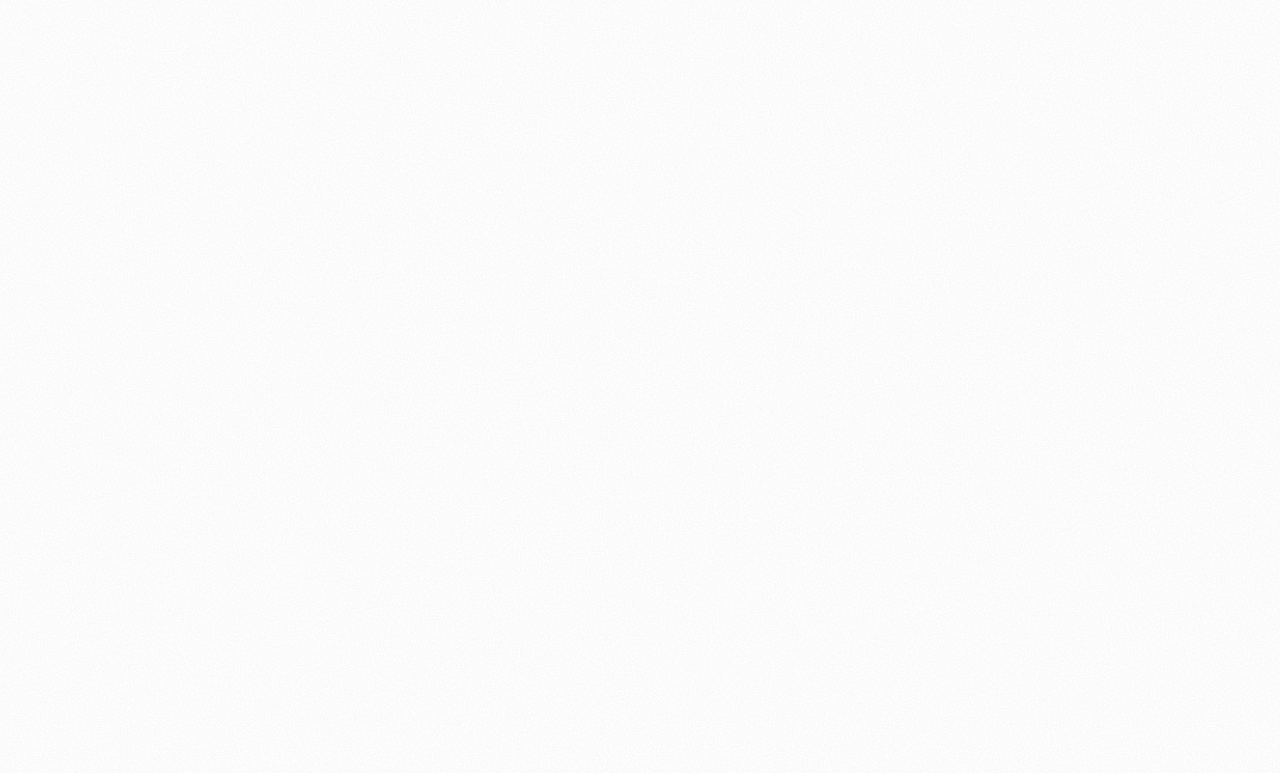
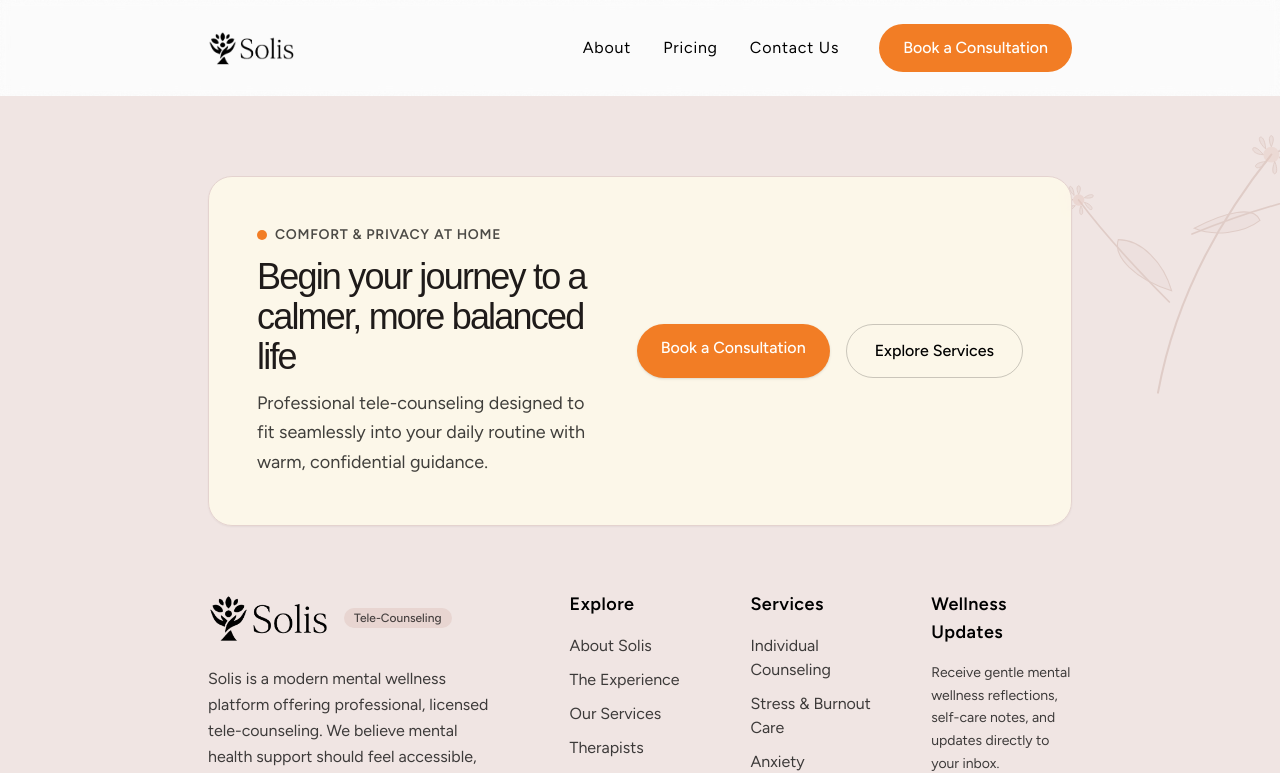
Before and after one commit to wein1m/solis, a React (Vite) app: page /about in a window 1280 px wide. Before the commit this address had no page. Shown: the top 773 px of the page. Built offline with nearby package versions, Linux system fonts and the light colour scheme; a web font is replaced by a local one.

Commit message:
feat: initialized About route

```diff
--- a/src/App.jsx
+++ b/src/App.jsx
@@ -1,11 +1,13 @@
 import { Routes, Route } from "react-router-dom";
 
 import Home from "./pages/Home/Home";
+import About from "./pages/About/About";
 
 function App() {
   return (
     <Routes>
       <Route path="/" element={<Home />} />
+      <Route path="/about" element={<About />} />
     </Routes>
   );
 }
--- /dev/null
+++ b/src/pages/About/About.jsx
@@ -0,0 +1,23 @@
+import { ReactLenis } from "lenis/react";
+import "lenis/dist/lenis.css";
+
+import NavBar from "@/components/NavBar";
+import Footer from "@/components/Footer";
+
+const About = () => {
+  return (
+    <ReactLenis
+      root
+      options={{
+        lerp: 0.08,
+        autoRaf: true,
+        anchors: true,
+      }}
+    >
+      <NavBar />
+      <Footer />
+    </ReactLenis>
+  );
+};
+
+export default About;
```
